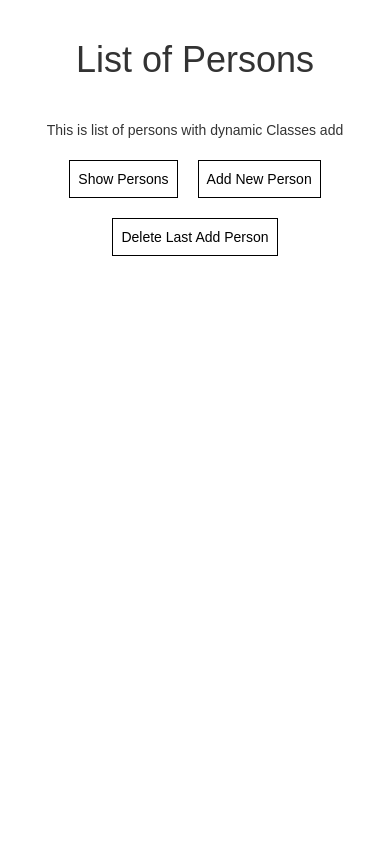
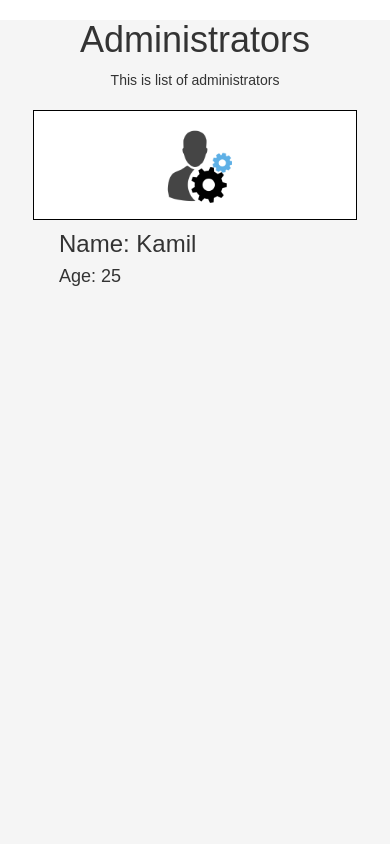
Before and after one commit to darekchynek/react-redux-persons-demo, a React app: page / in a window 390 px wide. Shown: the top 844 px of the page. Built offline with nearby package versions, Linux system fonts and the light colour scheme.

Commit message:
add admins components

```diff
--- /dev/null
+++ b/src/Components/AdminsView/Admins/Admin/Admin.css
@@ -0,0 +1,16 @@
+.Admin {
+    text-align: center;
+    padding: 10px;
+    width: 90%;
+    height: 110px;
+    margin: 20px;
+    margin-left: auto;
+    margin-right: auto;
+    background-color: white;
+    font: inherit;
+    border: 1px solid black;
+}
+
+.photo {
+    width: 90px;
+}
--- /dev/null
+++ b/src/Components/AdminsView/Admins/Admin/Admin.js
@@ -0,0 +1,17 @@
+import React from "react";
+import Class from "./Admin.css";
+import AdminImg from "../../../../assets/admin.png";
+
+const admin = props => {
+  return <div className={Class.Admin + " row"}>
+      <div className="col-sm-4">
+        <img src={AdminImg} alt="Admin Img" className={Class.photo} />
+      </div>
+      <div className="col-sm-8" style={{ textAlign: "left" }}>
+        <h3>Name: {props.name}</h3>
+        <h4>Age: {props.age}</h4>
+      </div>
+    </div>;
+};
+
+export default admin;
--- /dev/null
+++ b/src/Components/AdminsView/Admins/Admins.css
@@ -0,0 +1,12 @@
+.Admin {
+    text-align: center;
+    padding: 10px;
+    width: 90%;
+    height: 110px;
+    margin: 20px;
+    margin-left: auto;
+    margin-right: auto;
+    background-color: white;
+    font: inherit;
+    border: 1px solid black;
+}
--- /dev/null
+++ b/src/Components/AdminsView/Admins/Admins.js
@@ -0,0 +1,19 @@
+import React from "react";
+import Admin from "./Admin/Admin";
+
+const admins = props => {
+  return props.persons.filter(person => person.role === 'admin').map(person => {
+    return (
+      <Admin
+        key={person.id}
+        click={() => props.delete(person.id)}
+        name={person.name}
+        age={person.age}
+        changed={event => props.nameHandler(event, person.id)}
+        changedAge={event => props.ageHandler(event, person.id)}
+      />
+    );
+  });
+};
+
+export default admins;
--- /dev/null
+++ b/src/Components/AdminsView/AdminsView.js
@@ -0,0 +1,13 @@
+import React from "react";
+import Class from "./AdminsView.css";
+
+const adminsView = props => {
+  return (
+    <div className={Class.admin}>
+      <h1 className={Class.h1Users}>Administrators</h1>
+      <p>This is list of administrators</p>
+    </div>
+  );
+};
+
+export default adminsView;
--- a/src/Containers/App.css
+++ b/src/Containers/App.css
@@ -1,11 +1,19 @@
 .App {
   text-align: center;
-  padding: 20px;
 }
 
+.admins {
+  background-color: whitesmoke;
+  height: 99.9vh;
+}
 .h1-users {
     text-align: center;
     margin-bottom: 40px;
+}
+
+.row {
+  margin-right: 0 !important;
+  margin-left: 0 !important;
 }
 
 .red {
--- a/src/Containers/App.js
+++ b/src/Containers/App.js
@@ -2,6 +2,8 @@ import React, { Component } from 'react';
 import Class from './App.css';
 import Persons from '../Components/Persons/Persons';
 import Cockpit from '../Components/Cockpit/Cockpit';
+import AdminsView from '../Components/AdminsView/AdminsView';
+import Admins from '../Components/AdminsView/Admins/Admins';
 import { connect } from 'react-redux';
 import { showPersons, showNewPerson, addPerson, changeName, changeAge, deletePerson } from '../Store/actions';
 import { randomUid } from '../Store/Reducers/persons';
@@ -39,7 +41,8 @@ class App extends Component {
     const newPerson = {
       name: "",
       age: "",
-      id: randomUid + "a" + this.props.persons.length
+      id: randomUid + "a" + this.props.persons.length,
+      role: "user"
     };
     this.props.dispatch(addPerson(newPerson));
     this.props.dispatch(showNewPerson());
@@ -47,6 +50,14 @@ class App extends Component {
 
   render() {
     let persons = null;
+    let admins = (
+      <Admins
+        persons={this.props.persons}
+        delete={this.deletePersonHandler}
+        nameHandler={this.nameHandler}
+        ageHandler={this.ageHandler}
+      />
+    );
 
     if (this.props.filter.showPersons) {
       persons = (
@@ -61,6 +72,12 @@ class App extends Component {
 
     return (
       <div className={Class.App}>
+        <div className={Class.row}>
+          <div className={Class.admins + " col-lg-3"}>
+            <AdminsView />
+            {admins}
+          </div>
+          <div className="col-lg-9">
             <Cockpit
               disabled={!this.props.filter.showPersons}
               button={this.btnClass}
@@ -69,6 +86,8 @@ class App extends Component {
               deleteLastPerson={this.deleteLastPerson}
             />
             {persons}
+          </div>
+        </div>
       </div>
     );
   }
--- a/src/Store/Reducers/persons.js
+++ b/src/Store/Reducers/persons.js
@@ -4,9 +4,9 @@ export let randomUid = Math.round((Math.random() * 100 ) + 1);
 
 const defaultPersons = () => {
   return [
-      { name: "Kamil", age: 25, id: randomUid + 'a' + 0 },
-      { name: "Mariusz", age: 35, id: randomUid + 'a' + 1},
-      { name: "Janusz", age: 15, id: randomUid + 'a' + 2 },
+      { name: "Kamil", age: 25, id: randomUid + 'a' + 0, role: 'admin' },
+      { name: "Mariusz", age: 35, id: randomUid + 'a' + 1, role: 'user'},
+      { name: "Janusz", age: 15, id: randomUid + 'a' + 2, role: 'user'},
   ];
 };
 
```
Also changed, not shown: src/Components/AdminsView/AdminsView.css (added), src/assets/admin.png (added). Lines whose indentation alone changed are shown as unchanged.
